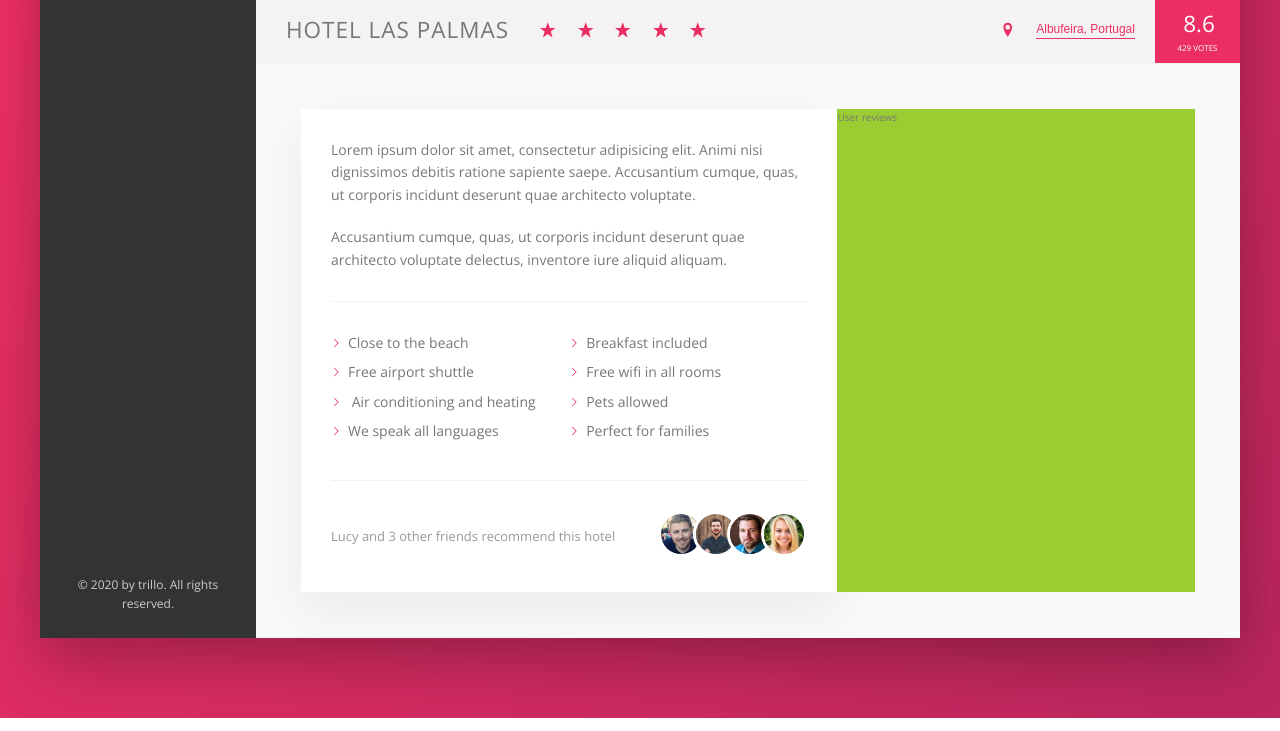
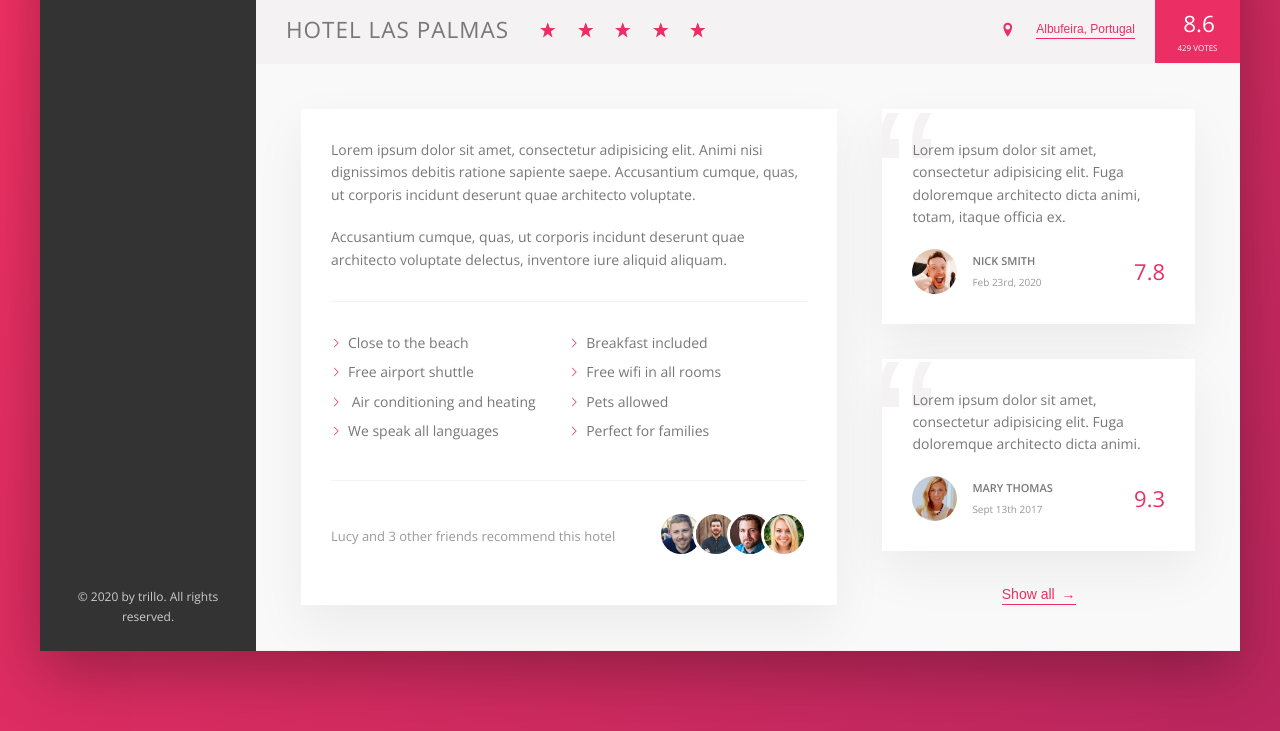
Before and after one commit to vidisharaut/Trillo, a website: page index.html in a window 1280 px wide. Shown: the part 538-1269 px from the top of the page. Drawn offline with nearby package versions, Linux system fonts and the light colour scheme.

Commit message:
Building the user reviews section

```diff
--- a/index.html
+++ b/index.html
@@ -242,7 +242,48 @@
             </div>
 
             <div class="user-reviews">
-              User reviews
+              <figure class="review">
+                <blockquote class="review__text">
+                  Lorem ipsum dolor sit amet, consectetur adipisicing
+                  elit. Fuga doloremque architecto dicta animi, totam,
+                  itaque officia ex.
+                </blockquote>
+                <figcaption class="review__user">
+                  <img
+                    src="img/user-1.jpg"
+                    alt="User 1"
+                    class="review__photo"
+                  />
+                  <div class="review__user-box">
+                    <p class="review__user-name">Nick Smith</p>
+                    <p class="review__user-date">Feb 23rd, 2020</p>
+                  </div>
+                  <div class="review__rating">7.8</div>
+                </figcaption>
+              </figure>
+
+              <figure class="review">
+                <blockquote class="review__text">
+                  Lorem ipsum dolor sit amet, consectetur adipisicing
+                  elit. Fuga doloremque architecto dicta animi.
+                </blockquote>
+                <figcaption class="review__user">
+                  <img
+                    src="img/user-2.jpg"
+                    alt="User 2"
+                    class="review__photo"
+                  />
+                  <div class="review__user-box">
+                    <p class="review__user-name">Mary Thomas</p>
+                    <p class="review__user-date">Sept 13th 2017</p>
+                  </div>
+                  <div class="review__rating">9.3</div>
+                </figcaption>
+              </figure>
+
+              <button class="btn-inline">
+                Show all <span>&rarr;</span>
+              </button>
             </div>
           </div>
         </main>
--- a/sass/_components.scss
+++ b/sass/_components.scss
@@ -261,8 +261,17 @@
   cursor: pointer;
   transition: all 0.2s;
 
+  & span {
+    margin-left: 3px;
+  }
+
   &:hover {
     color: var(--color-grey-dark-1);
+
+    span {
+      margin-left: 8px;
+      transition: margin-left 0.2s;
+    }
   }
 
   &:focus {
@@ -341,9 +350,6 @@
     margin-right: auto;
   }
 
-  &__friends {
-  }
-
   &__photo {
     box-sizing: content-box;
     height: 4rem;
@@ -356,3 +362,65 @@
     }
   }
 }
+
+/*************** REVIEWS ***************/
+.review {
+  background-color: #fff;
+  box-shadow: var(--shadow-light);
+  padding: 3rem;
+  margin-bottom: 3.5rem;
+  position: relative;
+  overflow: hidden;
+
+  &__text {
+    margin-bottom: 2rem;
+    z-index: 10;
+    position: relative;
+  }
+
+  &__user {
+    display: flex;
+    align-items: center;
+  }
+
+  &__photo {
+    height: 4.5rem;
+    width: 4.5rem;
+    border-radius: 50%;
+    margin-right: 1.5rem;
+  }
+
+  &__user-box {
+    margin-right: auto;
+  }
+
+  &__user-name {
+    font-size: 1.1rem;
+    font-weight: 600;
+    text-transform: uppercase;
+    margin-bottom: 0.4rem;
+  }
+
+  &__user-date {
+    font-size: 1rem;
+    color: var(--color-grey-dark-3);
+  }
+
+  &__rating {
+    color: var(--color-primary);
+    font-size: 2.2rem;
+    font-weight: 300;
+  }
+
+  &::before {
+    content: '\201C';
+    position: absolute;
+    top: -2.75rem;
+    left: -1rem;
+    line-height: 1;
+    font-size: 20rem;
+    color: var(--color-grey-light-2);
+    font-family: sans-serif;
+    z-index: 1;
+  }
+}
--- a/sass/_layout.scss
+++ b/sass/_layout.scss
@@ -36,6 +36,7 @@
 }
 
 .detail {
+  font-size: 1.4rem;
   display: flex;
   padding: 4.5rem;
   background-color: var(--color-grey-light-1);
@@ -48,10 +49,13 @@
   box-shadow: var(--shadow-light);
   padding: 3rem;
   flex: 0 0 60%;
-  margin-right: 4.5ren;
+  margin-right: 4.5rem;
 }
 
 .user-reviews {
-  background-color: yellowgreen;
   flex: 1;
+
+  display: flex;
+  flex-direction: column;
+  align-items: center;
 }
```
Also changed, not shown: css/style.css.
